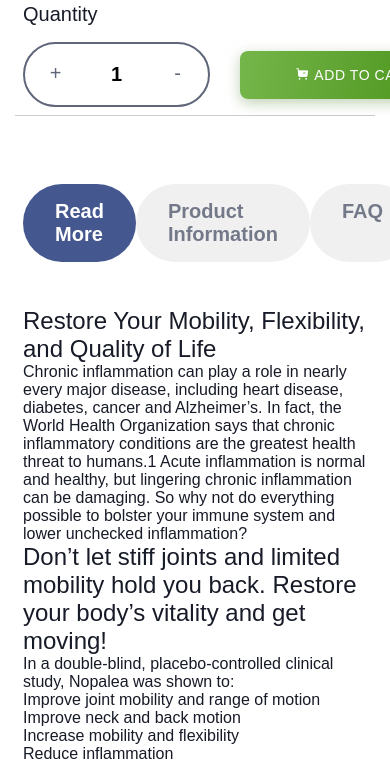
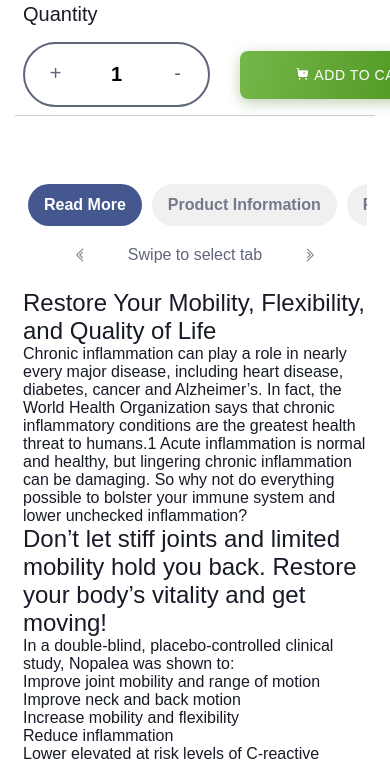
Before and after one commit to dr0n508/trivita_site_2022, a website: page app/single-product.html in a window 390 px wide. Shown: the part 1168-1928 px from the top of the page. Drawn offline with nearby package versions, Linux system fonts and the light colour scheme; a web font is replaced by a local one.

Commit message:
fix accordion styles

```diff
--- a/app/fonts/icomoon/style.css
+++ b/app/fonts/icomoon/style.css
@@ -1,10 +1,10 @@
 @font-face {
   font-family: 'icomoon';
-  src:  url('fonts/icomoon.eot?f2n0vo');
-  src:  url('fonts/icomoon.eot?f2n0vo#iefix') format('embedded-opentype'),
-    url('fonts/icomoon.ttf?f2n0vo') format('truetype'),
-    url('fonts/icomoon.woff?f2n0vo') format('woff'),
-    url('fonts/icomoon.svg?f2n0vo#icomoon') format('svg');
+  src:  url('fonts/icomoon.eot?ch81vo');
+  src:  url('fonts/icomoon.eot?ch81vo#iefix') format('embedded-opentype'),
+    url('fonts/icomoon.ttf?ch81vo') format('truetype'),
+    url('fonts/icomoon.woff?ch81vo') format('woff'),
+    url('fonts/icomoon.svg?ch81vo#icomoon') format('svg');
   font-weight: normal;
   font-style: normal;
   font-display: block;
@@ -36,6 +36,14 @@
 .icon-Union:before {
   content: "\e910";
   color: #ffcf42;
+}
+.icon-double-arrow-right:before {
+  content: "\e913";
+  color: #737989;
+}
+.icon-double-arrow-left:before {
+  content: "\e914";
+  color: #737989;
 }
 .icon-user-circle:before {
   content: "\e90f";
--- a/app/scss/_products.scss
+++ b/app/scss/_products.scss
@@ -207,4 +207,27 @@
 
 .tabs-section {
   padding: 60px 0;
+  .tab-swipe-label {
+    display: flex;
+    justify-content: center;
+    align-items: center;
+    margin-bottom: 25px;
+    .text-label {
+      font-size: 16px;
+      color: $text-gray;
+      padding: 0 40px;
+    }
+  }
+
+  @media (max-width: 992px) {
+    .wraper-tabs {
+      overflow-x: scroll;
+      .tabs {
+        .tab {
+          flex-shrink: 0;
+          margin: 0 5px;
+        }
+      }
+    }
+  }
 }
--- a/app/scss/elements/_accordion.scss
+++ b/app/scss/elements/_accordion.scss
@@ -63,6 +63,7 @@
     font-size: 24px;
     &:after {
       content: "\e912";
+      top: 1.5rem;
       font-family: icomoon;
       color: $accent-btn;
     }
--- a/app/scss/elements/_buttons.scss
+++ b/app/scss/elements/_buttons.scss
@@ -54,6 +54,10 @@
   font-size: 20px;
   font-weight: 700;
   color: #737989;
+  @media (max-width: 991px) {
+    padding: 12px 16px;
+    font-size: 16px;
+  }
 }
 
 .btn-tab.active {
--- a/app/scss/elements/_tabs.scss
+++ b/app/scss/elements/_tabs.scss
@@ -1,7 +1,16 @@
 .tabs {
   display: flex;
+  justify-content: space-between;
   margin-bottom: 45px;
+
+  @media (max-width: 992px) {
+
+    margin-bottom: 20px;
+
+  }
 }
+
+
 
 .tc_content {
   display: none;
--- a/app/single-product.html
+++ b/app/single-product.html
@@ -220,10 +220,24 @@
 
       <div class="row">
         <div class="col-xs-12 col-sm-12 col-md-8 col-lg-8">
-          <div class="tabs">
-            <div class="tab active btn-tab" data-index="1">Read More</div>
-            <div class="tab btn-tab" data-index="2">Product Information</div>
-            <div class="tab btn-tab" data-index="3">FAQ</div>
+
+          <div class="wraper-tabs">
+            <div class="tabs">
+              <div class="tab active btn-tab" data-index="1">Read More</div>
+              <div class="tab btn-tab" data-index="2">Product Information</div>
+              <div class="tab btn-tab" data-index="3">FAQ</div>
+              <div class="tab btn-tab" data-index="4">Reviews</div>
+              <div class="tab btn-tab" data-index="5">References</div>
+            </div>
+          </div>
+
+
+          <div class="show-mobile">
+            <div class="tab-swipe-label">
+                <span class="icon-double-arrow-left"></span>
+                <span class="text-label">Swipe to select tab</span>
+                <span class="icon-double-arrow-right"></span>
+            </div>
           </div>
 
           <div class="tc_content active" data-index="1">
```
Also changed, not shown: app/_single-product.html (+18 -4 lines), app/fonts/icomoon/demo.html (+29 -1 lines), app/fonts/icomoon/selection.json (+1 -1 lines), app/css/main.min.css, app/fonts/icomoon/fonts/icomoon.ttf, app/fonts/icomoon/fonts/icomoon.woff, app/img/icon/icon-ok/acc-minus-icon.svg (added), app/img/icon/icon-ok/acc-plus-icon.svg (added), app/img/icon/icon-ok/double-arrow-left.svg (added), app/img/icon/icon-ok/double-arrow-right.svg (added), 3 other files.
